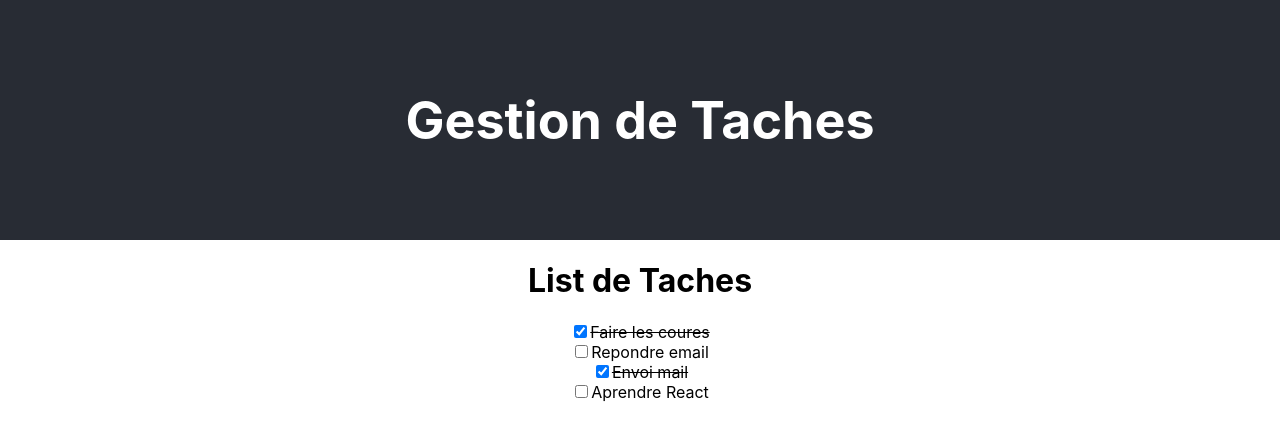
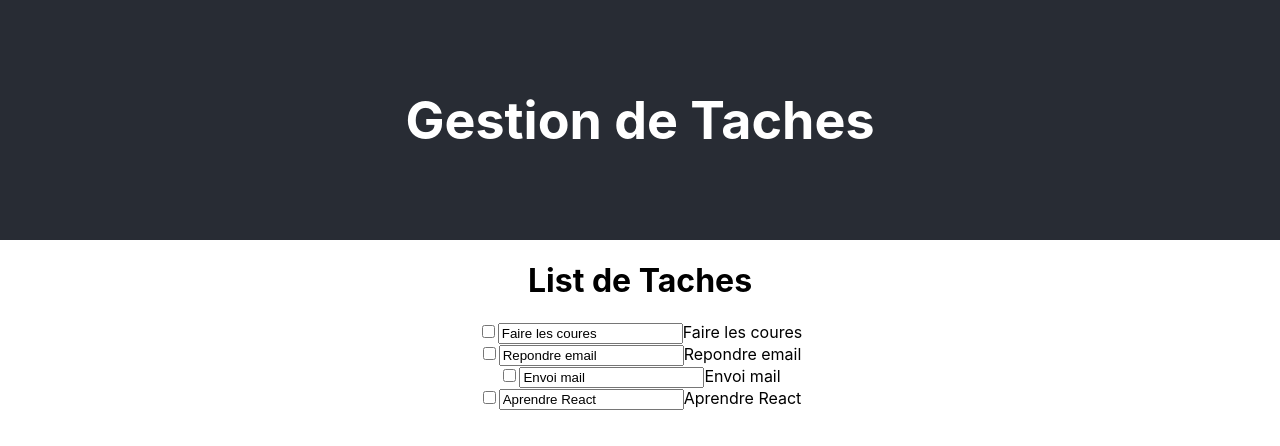
Before and after one commit to HoussineB/gestionStock, a React (Create React App) app: page / in a window 1280 px wide. Shown: the top 446 px of the page. Built offline with nearby package versions, Linux system fonts and the light colour scheme.

Commit message:
PSV-4 <navbar>

```diff
--- a/src/App.js
+++ b/src/App.js
@@ -1,6 +1,8 @@
 import "./App.css";
 import Title from "./sheard/Title";
 import TaskList from "./sheard/TaskList";
+import NavBar from "./sheard/NavBar";
+
 function App() {
   const tasksList = [
     { id: 1, title: "Faire les coures", completed: true },
--- /dev/null
+++ b/src/sheard/NavBar.js
@@ -0,0 +1,16 @@
+import React from 'react';
+
+function NavBar() {
+  return (
+    <nav>
+      <ul>
+        <li><a href="#">Accueil</a></li>
+        <li><a href="#">Produits</a></li>
+        <li><a href="#">Services</a></li>
+        <li><a href="#">Contact</a></li>
+      </ul>
+    </nav>
+  );
+}
+
+export default NavBar;
--- a/src/sheard/Task.js
+++ b/src/sheard/Task.js
@@ -1,12 +1,23 @@
-import React from "react";
+import React, {useState} from "react";
 
 const Task = (props) => {
-  const { id, title, completed } = props;
+//const { id, title } = props;
+const [completed, setCompleted] = useState (false);
+const [title, setTitle] = useState (props.title)
 
-  return (
+function handleCompletedChange(){
+    setCompleted (!completed)
+ }
+
+ function handleTitleChange(e){
+    setTitle (e.target.value)
+ }
+return (
     <div>
-      <input type="checkbox" id={id} checked={completed} />
-      <span style={{ textDecoration: completed ? "line-through" : "none" }}>
+        <input type="checkbox" id={props.id} checked={completed} onChange={handleCompletedChange}/>
+        <input type="text" value={title} onChange={handleTitleChange}/>
+        <span style={{ textDecoration: completed ? "line-through" : "none" }}>
+
         {title}
       </span>
     </div>
```
